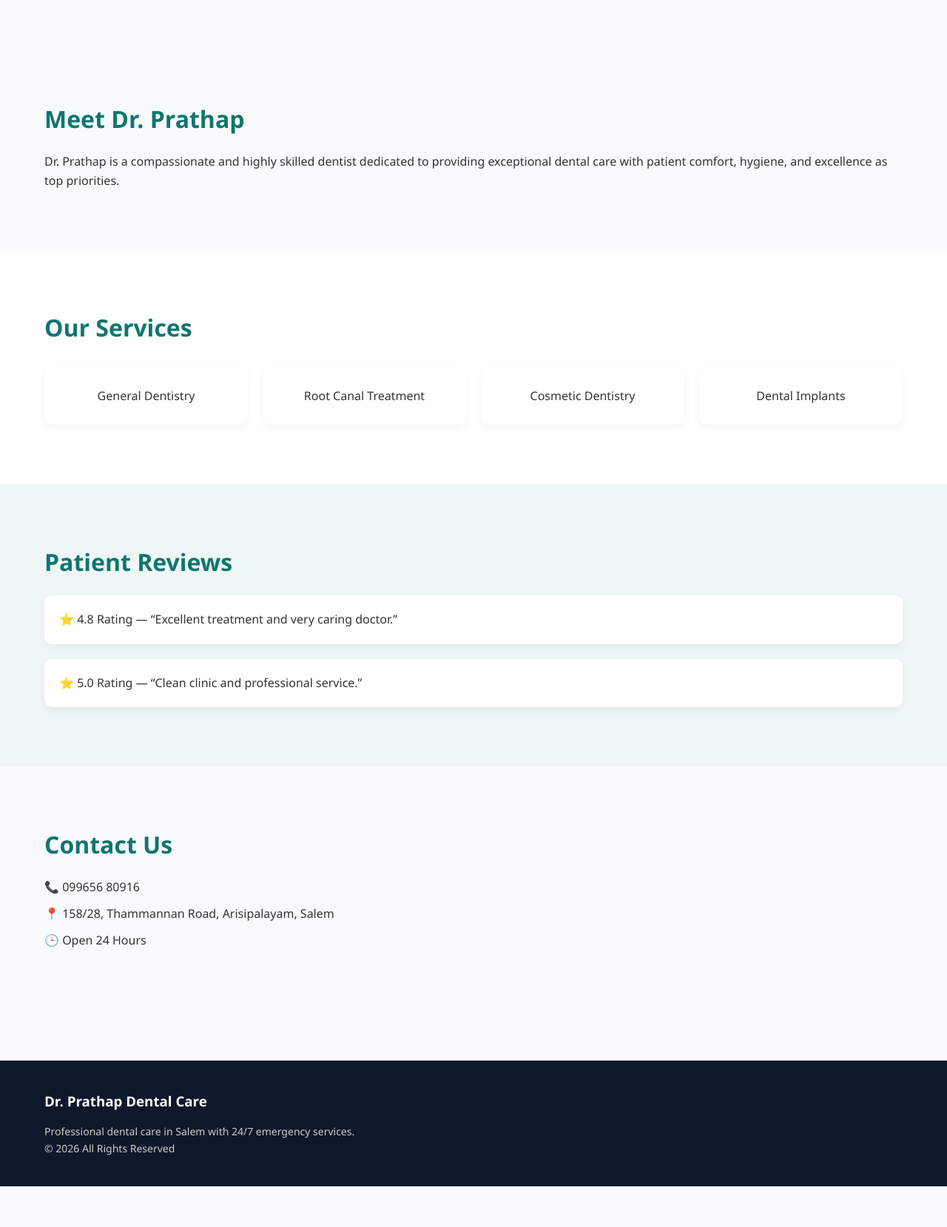
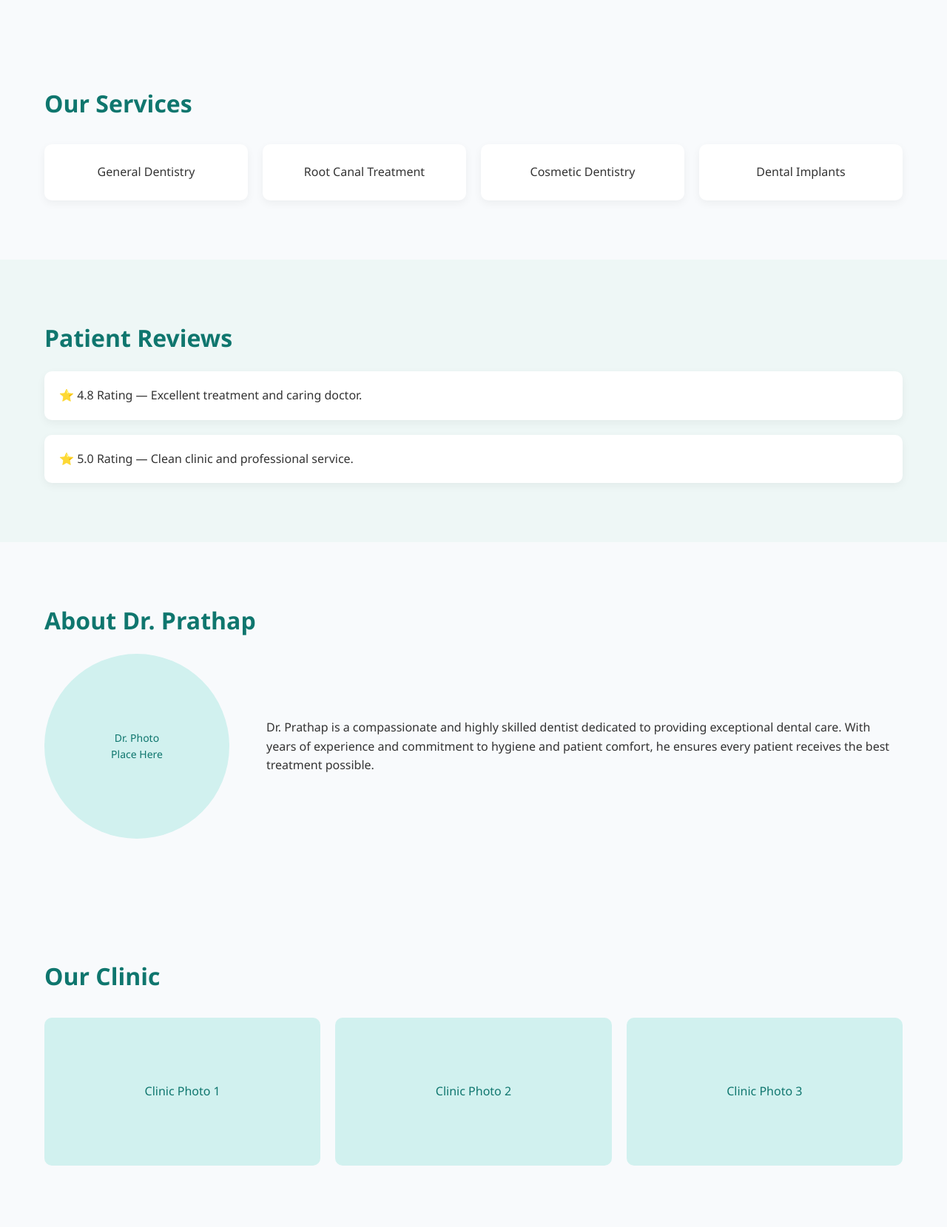
Before and after one commit to topg9918-bit/dr-prathap-dental, a plain HTML site: page index.html in a window 1280 px wide. Shown: the part 520-2179 px from the top of the page at 74% size. Before the commit the page ends 2124 px from the top, so only its background shows below. Drawn offline with Linux system fonts and the light colour scheme.

Commit message:
Add files via upload

```diff
--- a/index.html
+++ b/index.html
@@ -12,7 +12,7 @@
 margin:0;
 padding:0;
 box-sizing:border-box;
-font-family: 'Segoe UI', sans-serif;
+font-family:'Segoe UI',sans-serif;
 }
 
 body{
@@ -50,10 +50,6 @@ font-size:18px;
 color:#0f766e;
 }
 
-nav{
-display:flex;
-}
-
 .nav-list{
 list-style:none;
 display:flex;
@@ -65,11 +61,6 @@ align-items:center;
 text-decoration:none;
 color:#333;
 font-weight:500;
-transition:.3s;
-}
-
-.nav-list a:hover{
-color:#0f766e;
 }
 
 .book-btn{
@@ -89,7 +80,6 @@ background:#d1f1ef;
 color:#0f766e;
 padding:8px 18px;
 border-radius:30px;
-font-size:14px;
 display:inline-block;
 margin-bottom:20px;
 }
@@ -105,7 +95,6 @@ color:#0f766e;
 
 .hero p{
 font-size:18px;
-color:#555;
 margin-bottom:30px;
 }
 
@@ -116,7 +105,6 @@ padding:12px 22px;
 border-radius:8px;
 text-decoration:none;
 margin-right:15px;
-display:inline-block;
 }
 
 .secondary-btn{
@@ -125,7 +113,6 @@ color:#0f766e;
 padding:10px 22px;
 border-radius:8px;
 text-decoration:none;
-display:inline-block;
 }
 
 /* ===== SECTIONS ===== */
@@ -139,10 +126,6 @@ margin-bottom:20px;
 color:#0f766e;
 }
 
-.light{
-background:white;
-}
-
 .services-grid{
 display:grid;
 grid-template-columns:repeat(auto-fit,minmax(220px,1fr));
@@ -151,11 +134,10 @@ margin-top:30px;
 }
 
 .card{
-background:#ffffff;
+background:white;
 padding:25px;
 border-radius:10px;
 box-shadow:0 4px 12px rgba(0,0,0,0.05);
-font-weight:500;
 text-align:center;
 }
 
@@ -171,21 +153,54 @@ margin-top:20px;
 box-shadow:0 4px 12px rgba(0,0,0,0.05);
 }
 
-/* ===== CONTACT ===== */
-.contact-box{
-margin-top:20px;
-font-size:16px;
+/* ===== DOCTOR SECTION ===== */
+.doctor-section{
+display:flex;
+align-items:center;
+gap:50px;
+flex-wrap:wrap;
 }
 
-.contact-box p{
-margin-bottom:10px;
+.doctor-photo{
+width:250px;
+height:250px;
+border-radius:50%;
+background:#d1f1ef;
+display:flex;
+align-items:center;
+justify-content:center;
+font-size:14px;
+color:#0f766e;
+text-align:center;
+}
+
+.doctor-info{
+flex:1;
+}
+
+/* ===== CLINIC GALLERY ===== */
+.gallery{
+display:grid;
+grid-template-columns:repeat(auto-fit,minmax(250px,1fr));
+gap:20px;
+margin-top:30px;
+}
+
+.gallery-box{
+height:200px;
+background:#d1f1ef;
+display:flex;
+align-items:center;
+justify-content:center;
+border-radius:10px;
+color:#0f766e;
 }
 
 /* ===== FOOTER ===== */
 .footer{
 background:#0f172a;
 color:white;
-padding:40px 60px;
+padding:60px;
 margin-top:60px;
 }
 
@@ -194,15 +209,8 @@ margin-bottom:15px;
 }
 
 .footer p{
-font-size:14px;
 color:#ccc;
-}
-
-/* ===== HAMBURGER ===== */
-.menu-toggle{
-display:none;
-font-size:26px;
-cursor:pointer;
+margin-bottom:8px;
 }
 
 /* ===== MOBILE ===== */
@@ -212,35 +220,10 @@ cursor:pointer;
 flex-direction:column;
 text-align:center;
 padding:10px 20px;
-gap:5px;
 }
 
 .header{
 padding:15px 20px;
-}
-
-.menu-toggle{
-display:block;
-}
-
-.nav-list{
-position:absolute;
-top:70px;
-left:0;
-width:100%;
-background:white;
-flex-direction:column;
-display:none;
-padding:20px 0;
-box-shadow:0 8px 20px rgba(0,0,0,0.08);
-}
-
-.nav-list.active{
-display:flex;
-}
-
-.nav-list li{
-margin:12px 0;
 }
 
 .hero{
@@ -248,16 +231,17 @@ padding:60px 20px;
 text-align:center;
 }
 
-.hero h1{
-font-size:32px;
-}
-
 .section{
 padding:60px 20px;
 }
 
+.doctor-section{
+flex-direction:column;
+text-align:center;
+}
+
 .footer{
-padding:30px 20px;
+padding:40px 20px;
 }
 
 }
@@ -277,19 +261,13 @@ padding:30px 20px;
 <!-- HEADER -->
 <header class="header">
 <div class="logo">Dr. PRATHAP DENTAL CARE</div>
-
-<div class="menu-toggle" id="mobile-menu">☰</div>
-
-<nav>
 <ul class="nav-list">
 <li><a href="#">Home</a></li>
-<li><a href="#about">About</a></li>
 <li><a href="#services">Services</a></li>
 <li><a href="#reviews">Reviews</a></li>
 <li><a href="#contact">Contact</a></li>
 <li><a href="#" class="book-btn">Book Appointment</a></li>
 </ul>
-</nav>
 </header>
 
 <!-- HERO -->
@@ -301,14 +279,8 @@ padding:30px 20px;
 <a href="tel:09965680916" class="secondary-btn">Call Now</a>
 </section>
 
-<!-- ABOUT -->
-<section id="about" class="section">
-<h2>Meet Dr. Prathap</h2>
-<p>Dr. Prathap is a compassionate and highly skilled dentist dedicated to providing exceptional dental care with patient comfort, hygiene, and excellence as top priorities.</p>
-</section>
-
 <!-- SERVICES -->
-<section id="services" class="section light">
+<section id="services" class="section">
 <h2>Our Services</h2>
 <div class="services-grid">
 <div class="card">General Dentistry</div>
@@ -321,22 +293,42 @@ padding:30px 20px;
 <!-- REVIEWS -->
 <section id="reviews" class="section reviews">
 <h2>Patient Reviews</h2>
-<div class="review-card">
-⭐ 4.8 Rating — “Excellent treatment and very caring doctor.”
+<div class="review-card">⭐ 4.8 Rating — Excellent treatment and caring doctor.</div>
+<div class="review-card">⭐ 5.0 Rating — Clean clinic and professional service.</div>
+</section>
+
+<!-- DOCTOR SECTION -->
+<section class="section">
+<h2>About Dr. Prathap</h2>
+<div class="doctor-section">
+
+<div class="doctor-photo">
+Dr. Photo<br>Place Here
 </div>
-<div class="review-card">
-⭐ 5.0 Rating — “Clean clinic and professional service.”
+
+<div class="doctor-info">
+<p>Dr. Prathap is a compassionate and highly skilled dentist dedicated to providing exceptional dental care. With years of experience and commitment to hygiene and patient comfort, he ensures every patient receives the best treatment possible.</p>
+</div>
+
+</div>
+</section>
+
+<!-- CLINIC GALLERY -->
+<section class="section">
+<h2>Our Clinic</h2>
+<div class="gallery">
+<div class="gallery-box">Clinic Photo 1</div>
+<div class="gallery-box">Clinic Photo 2</div>
+<div class="gallery-box">Clinic Photo 3</div>
 </div>
 </section>
 
 <!-- CONTACT -->
 <section id="contact" class="section">
 <h2>Contact Us</h2>
-<div class="contact-box">
 <p>📞 099656 80916</p>
 <p>📍 158/28, Thammannan Road, Arisipalayam, Salem</p>
 <p>🕒 Open 24 Hours</p>
-</div>
 </section>
 
 <!-- FOOTER -->
@@ -346,11 +338,5 @@ padding:30px 20px;
 <p>© 2026 All Rights Reserved</p>
 </footer>
 
-<script>
-const menu=document.getElementById("mobile-menu");
-const nav=document.querySelector(".nav-list");
-menu.addEventListener("click",()=>{nav.classList.toggle("active");});
-</script>
-
 </body>
 </html>
```
